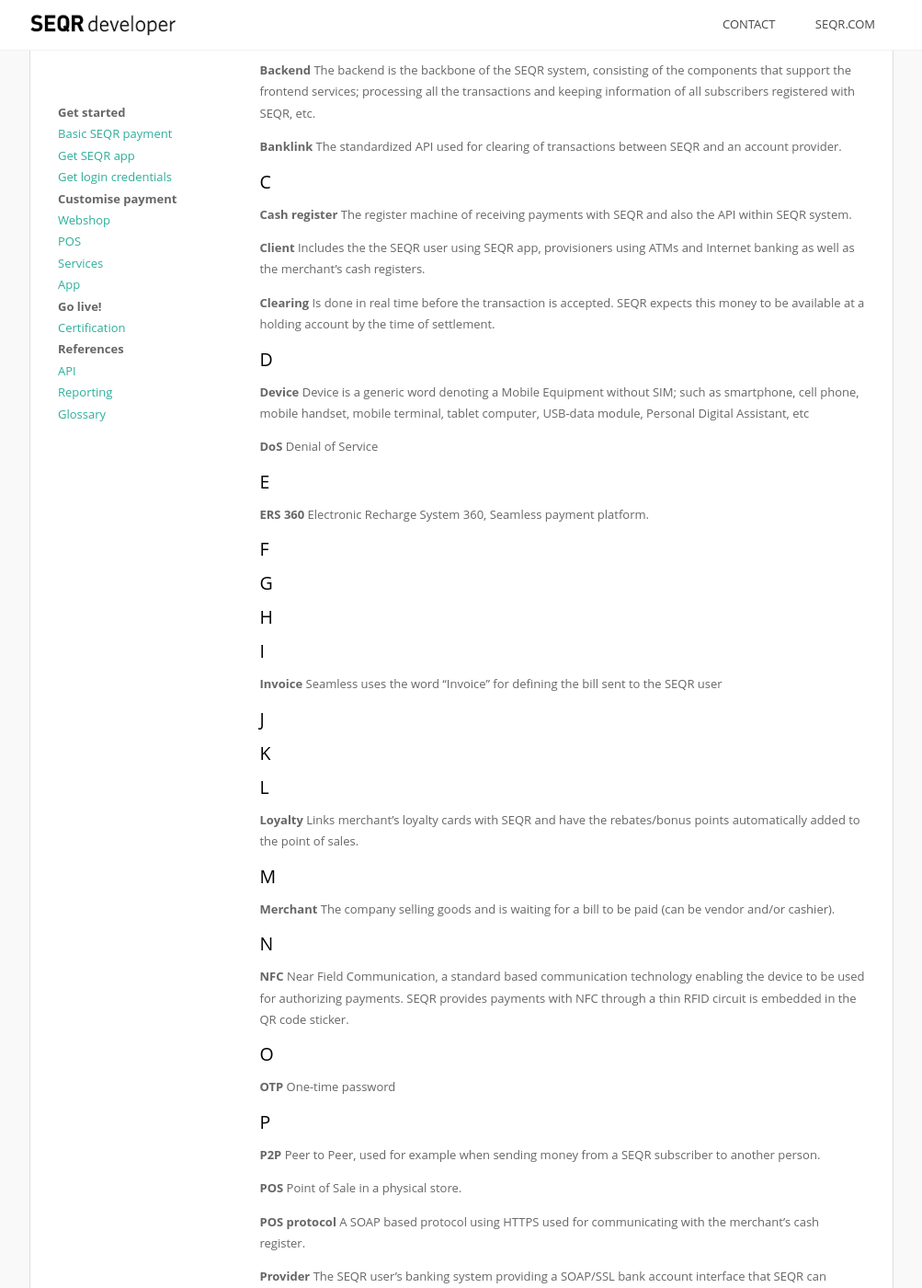
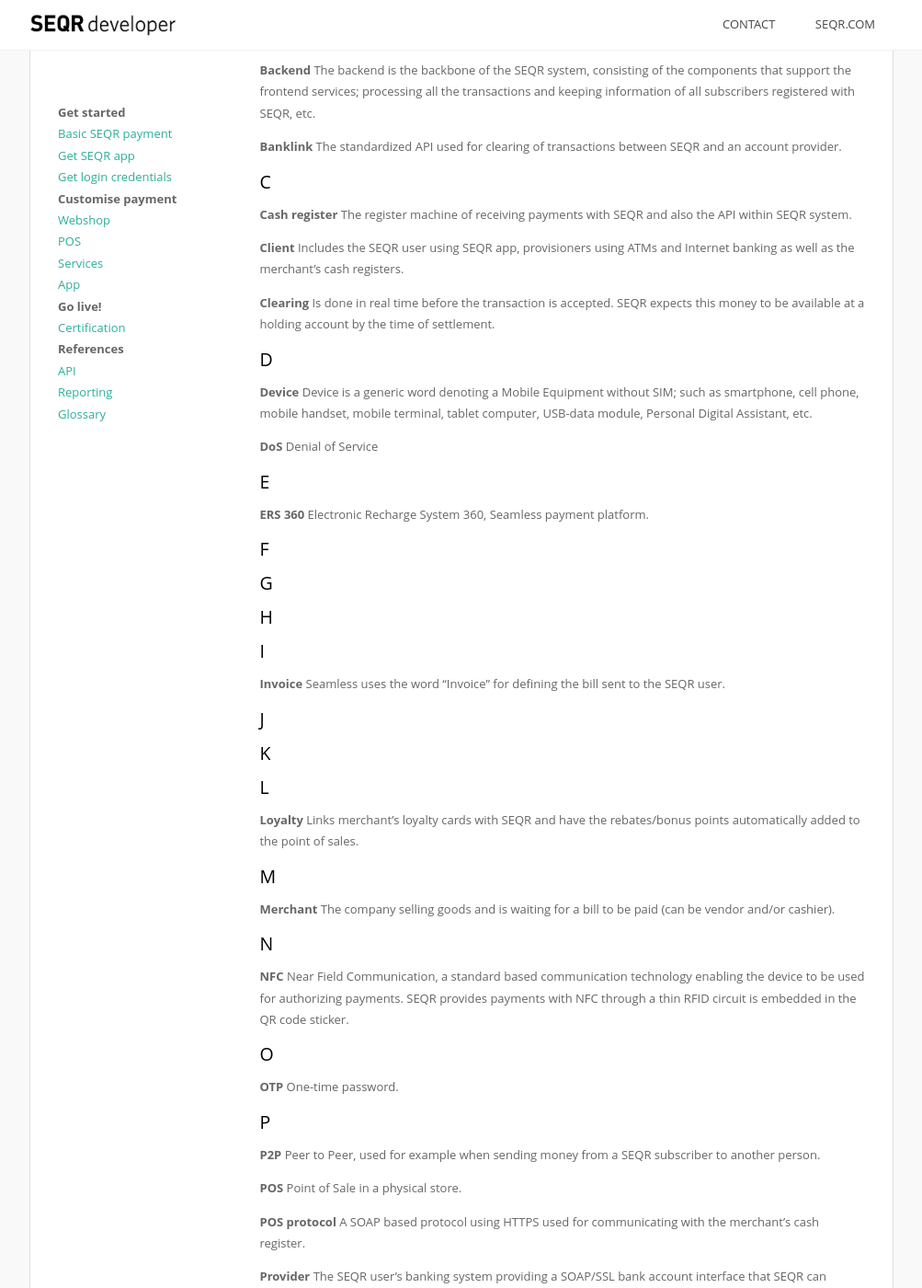
Before and after one commit to SeamlessDistribution/SeamlessDistribution.github.io, a Jekyll site: the page built from merchant/reference/glossary.md, in a window 1280 px wide and 1400 px high, scrolled down 375 px. Shown: the whole window at 92% size, without its empty margins (138-1141 px from the left). Built offline with Jekyll 4.4.1, drawn with Linux system fonts in a browser that asks for light colours; some of the changed text lies outside the part shown.

Commit message:
Corrected wording

```diff
--- a/merchant/reference/glossary.md
+++ b/merchant/reference/glossary.md
@@ -33,14 +33,14 @@
 The register machine of receiving payments with SEQR and also the API within SEQR system.
 
 **Client**
-Includes the the SEQR user using SEQR app, provisioners using ATMs and Internet banking as well as the merchant's cash registers.
+Includes the SEQR user using SEQR app, provisioners using ATMs and Internet banking as well as the merchant's cash registers.
 
 **Clearing**
 Is done in real time before the transaction is accepted. SEQR expects this money to be available at a holding account by the time of settlement.
 
 ### D
 **Device**
-Device is a generic word denoting a Mobile Equipment without SIM; such as smartphone, cell phone, mobile handset, mobile terminal, tablet computer, USB-data module, Personal Digital Assistant, etc
+Device is a generic word denoting a Mobile Equipment without SIM; such as smartphone, cell phone, mobile handset, mobile terminal, tablet computer, USB-data module, Personal Digital Assistant, etc.
 
 **DoS**
 Denial of Service
@@ -57,7 +57,7 @@
 
 ### I
 **Invoice**
-Seamless uses the word “Invoice” for defining the bill sent to the SEQR user
+Seamless uses the word “Invoice” for defining the bill sent to the SEQR user.
 
 ### J
 
@@ -77,7 +77,7 @@
 
 ### O
 **OTP**
-One-time password
+One-time password.
 
 ### P
 **P2P**
@@ -103,7 +103,7 @@
 
 ### Q
 **QR code**
-Quick Response Code, a matrix (2D) barcode
+Quick Response Code, a matrix (2D) barcode.
 
 ### R
 **Reconciliation**
@@ -135,7 +135,7 @@
 The consumer paying goods with SEQR.
 
 **SOAP**
-Simple Object Access Protocol
+Simple Object Access Protocol.
 
 **SSL**
 Secure Sockets Layer
```
Also changed, not shown: index.md (+3 -3 lines).
